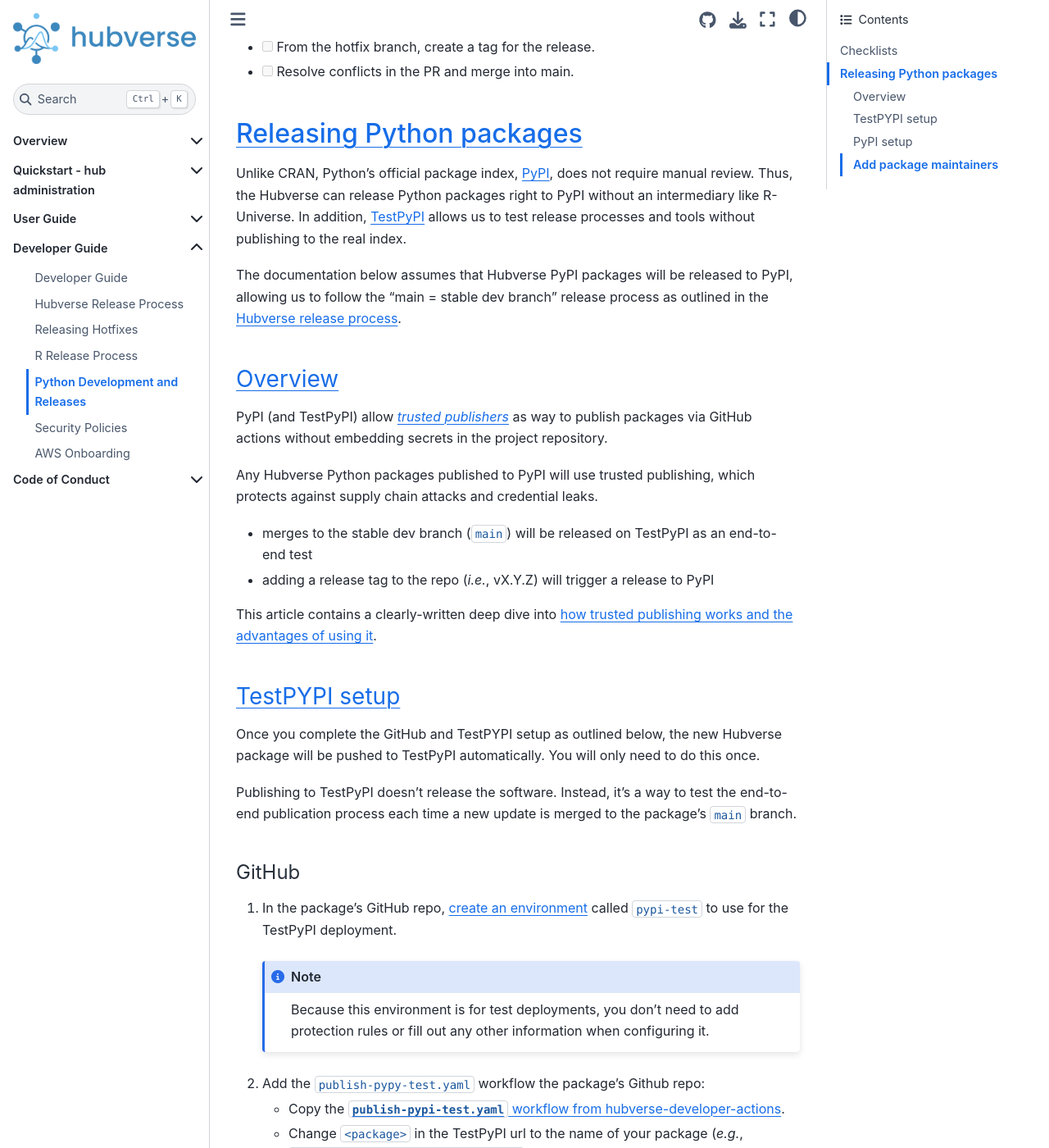
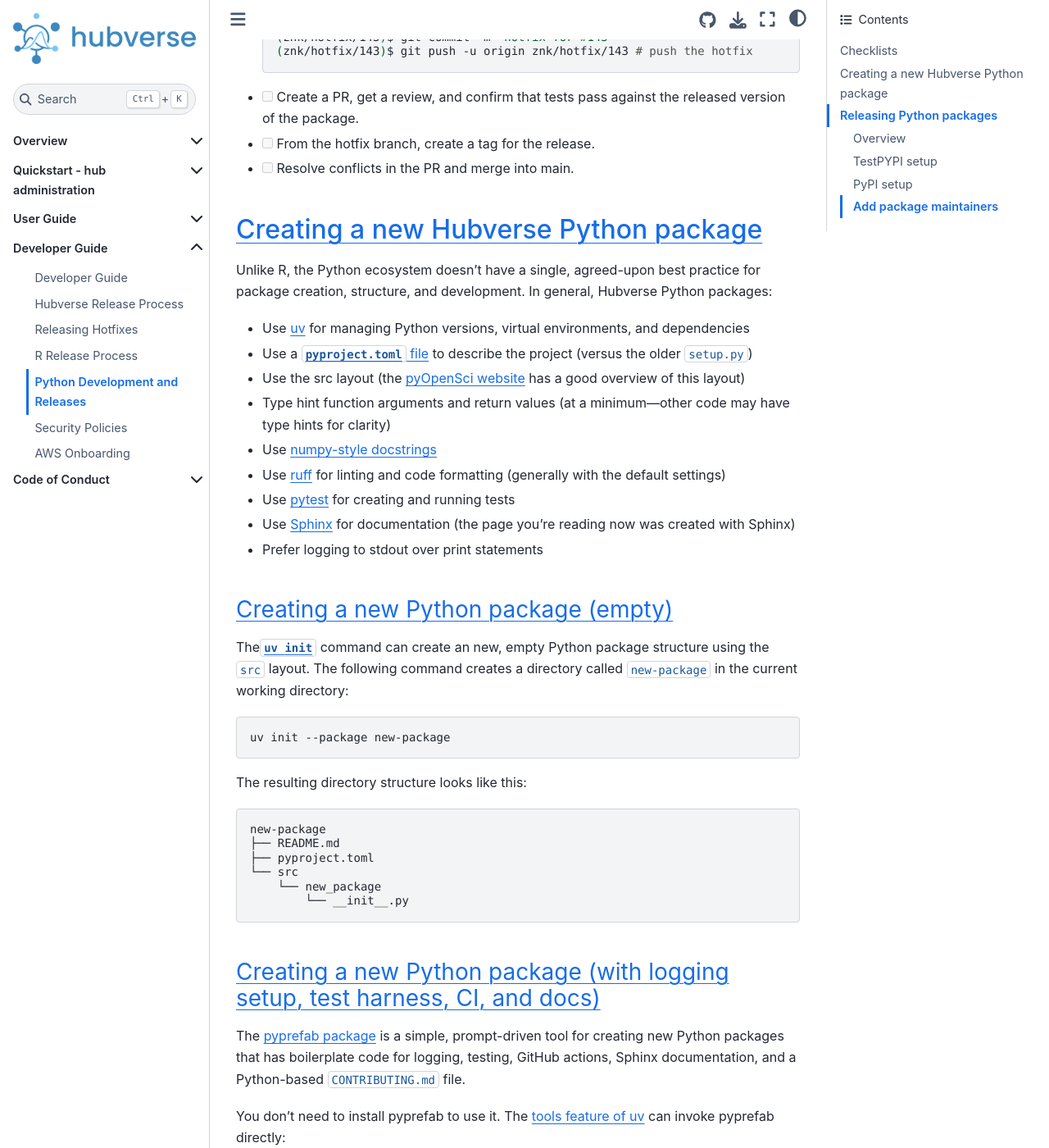
Before and after one commit to hubverse-org/hubDocs, a Sphinx documentation site: the page built from docs/source/developer/python.md, in a window 1280 px wide and 1400 px high, scrolled down 2447 px. Shown: the whole window at 82% size. Built offline with Sphinx 7.4.7 and the Sphinx Book theme 1.1.4, drawn with Linux system fonts in a browser that asks for light colours; comment, search, counter and statistics services are not loaded; some of the changed text lies outside the part shown.

Commit message:
Add a section about creating new Python packages

````diff
--- a/docs/source/developer/python.md
+++ b/docs/source/developer/python.md
@@ -88,6 +88,96 @@
 released version of the package.
 - [ ] From the hotfix branch, create a tag for the release.
 - [ ] Resolve conflicts in the PR and merge into main.
+
+## Creating a new Hubverse Python package
+
+Unlike R, the Python ecosystem doesn't have a single, agreed-upon
+best practice for package creation, structure, and development. In general,
+Hubverse Python packages:
+
+- Use [uv](https://docs.astral.sh/uv/) for managing Python versions,
+  virtual environments, and dependencies
+- Use a [`pyproject.toml` file](https://packaging.python.org/en/latest/guides/writing-pyproject-toml/)
+  to describe the project (versus the older `setup.py`)
+- Use the src layout (the
+  [pyOpenSci website](https://www.pyopensci.org/python-package-guide/package-structure-code/python-package-structure.html#what-is-the-python-package-source-layout)
+  has a good overview of this layout)
+- Type hint function arguments and return values (at a minimum—other code may
+  have type hints for clarity)
+- Use [numpy-style docstrings](https://numpydoc.readthedocs.io/en/latest/format.html#docstring-standard)
+- Use [ruff](https://github.com/astral-sh/ruff) for linting and code formatting
+  (generally with the default settings)
+- Use [pytest](https://docs.pytest.org/en/stable/) for creating and running tests
+- Use [Sphinx](https://www.sphinx-doc.org/en/master/) for documentation
+  (the page you're reading now was created with Sphinx)
+- Prefer logging to stdout over print statements
+
+### Creating a new Python package (empty)
+
+The[`uv init`](https://docs.astral.sh/uv/reference/cli/#uv-init) command can
+create an new, empty Python package structure using the `src` layout. The
+following command creates a directory called `new-package`
+in the current working directory:
+
+```bash
+uv init --package new-package
+```
+
+The resulting directory structure looks like this:
+
+```bash
+new-package
+├── README.md
+├── pyproject.toml
+└── src
+    └── new_package
+        └── __init__.py
+```
+
+### Creating a new Python package (with logging setup, test harness, CI, and docs)
+
+The [pyprefab package](https://bsweger.github.io/pyprefab/index.html)
+is a simple, prompt-driven tool for creating new Python
+packages that has boilerplate code for logging, testing, GitHub actions,
+Sphinx documentation, and a Python-based `CONTRIBUTING.md` file.
+
+You don't need to install pyprefab to use it. The
+[tools feature of uv](https://docs.astral.sh/uv/guides/tools/) can invoke
+pyprefab directly:
+
+```bash
+uvx pyprefab
+```
+
+This command will then prompt for a package name, author name, and a few other
+pieces of information. The resulting package will have the following structure:
+
+```bash
+new-package
+├── CHANGELOG.md
+├── CONTRIBUTING.md
+├── LICENSE
+├── README.md
+├── docs
+│   └── source
+│       ├── CHANGELOG.md
+│       ├── CONTRIBUTING.md
+│       ├── _static
+│       │   └── custom.css
+│       ├── conf.py
+│       ├── index.rst
+│       ├── readme.md
+│       └── usage.md
+├── pyproject.toml
+├── src
+│   └── new_package
+│       ├── __init__.py
+│       ├── __main__.py
+│       ├── app.py
+│       └── logging.py
+└── test
+    └── test_app.py
+```
 
 (releasing-python-packages)=
 ## Releasing Python packages
````
